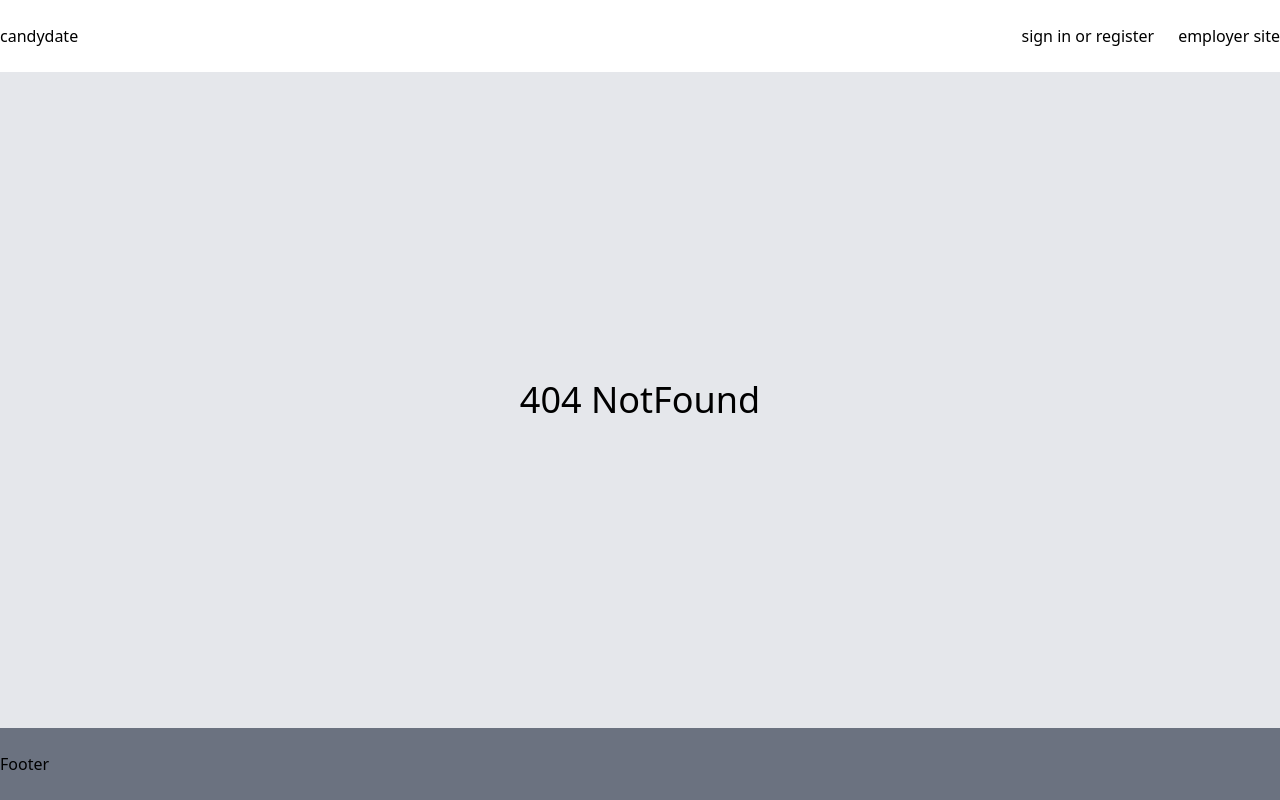
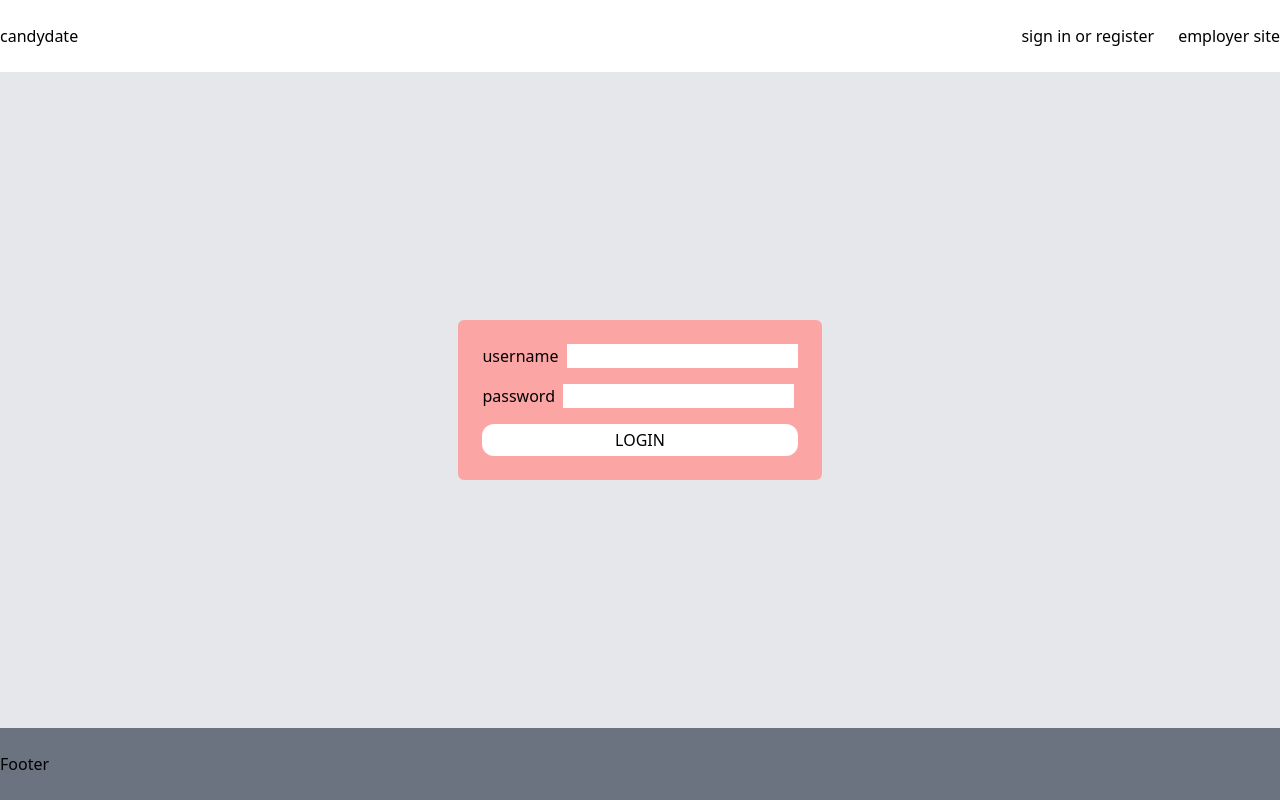
Before and after one commit to ohmuay/candydate, a React (Create React App) app: page /login in a window 1280 px wide. Before the commit this address had no page. Built offline with nearby package versions, Linux system fonts and the light colour scheme; no server answers.

Commit message:
add firebase login

```diff
--- a/package.json
+++ b/package.json
@@ -7,6 +7,7 @@
     "@testing-library/react": "^11.2.7",
     "@testing-library/user-event": "^12.8.3",
     "autoprefixer": "^10.4.4",
+    "firebase": "^9.6.10",
     "postcss": "^8.4.12",
     "react": "^17.0.2",
     "react-dom": "^17.0.2",
--- a/src/App.js
+++ b/src/App.js
@@ -5,6 +5,7 @@ import NavigationBar from "./components/NavigationBar/NavigationBar";
 import HomePage from "./pages/Homepage/HomePage";
 import NotFound from "./pages/NotFound/NotFound";
 import AppWrapper from "./components/AppWrapper/AppWrapper";
+import LoginPage from "./pages/LoginPage/LoginPage";
 
 function App() {
   return (
@@ -13,6 +14,7 @@ function App() {
         <NavigationBar />
         <Routes>
           <Route path="/" element={<HomePage />} />
+          <Route path="/login" element={<LoginPage />} />
           <Route path="*" element={<NotFound />} />
         </Routes>
         <Footer />
--- a/src/components/NavigationBar/NavigationBar.js
+++ b/src/components/NavigationBar/NavigationBar.js
@@ -1,23 +1,22 @@
 import React from "react";
-import { Link } from 'react-router-dom'
+import { Link } from "react-router-dom";
 import Container from "../Container/Container";
 
-
 function NavigationBar() {
-  return <nav className="p-6 xl:px-0">
+  return (
+    <nav className="p-6 xl:px-0">
       <Container className="flex justify-between align-middle">
-      <div>
-        candydate
-      </div>
+        <div>candydate</div>
         <div className="flex gap-6 align-middle">
           <div>
-          <Link to="/">sign in</Link> or <Link to="/register">register</Link>
+            <Link to="/login">sign in</Link> or{" "}
+            <Link to="/register">register</Link>
           </div>
           <Link to="/employer">employer site</Link>
         </div>
       </Container>
-
-  </nav>;
+    </nav>
+  );
 }
 
 export default NavigationBar;
--- /dev/null
+++ b/src/firebase-config.js
@@ -0,0 +1,21 @@
+// Import the functions you need from the SDKs you need
+import { initializeApp } from "firebase/app";
+import { getAnalytics } from "firebase/analytics";
+// TODO: Add SDKs for Firebase products that you want to use
+// https://firebase.google.com/docs/web/setup#available-libraries
+
+// Your web app's Firebase configuration
+// For Firebase JS SDK v7.20.0 and later, measurementId is optional
+const firebaseConfig = {
+  apiKey: process.env.REACT_APP_FIREBASE_API_KEY || "",
+  authDomain: "candydate-43d2f.firebaseapp.com",
+  projectId: "candydate-43d2f",
+  storageBucket: "candydate-43d2f.appspot.com",
+  messagingSenderId: "598801489090",
+  appId: "1:598801489090:web:06445dc47b8ef2d3116f5b",
+  measurementId: "G-20EZ9CXKQV",
+};
+
+// Initialize Firebase
+export const app = initializeApp(firebaseConfig);
+export const analytics = getAnalytics(app);
--- /dev/null
+++ b/src/pages/LoginPage/LoginPage.jsx
@@ -0,0 +1,54 @@
+import React,{useState} from "react";
+import Container from "../../components/Container/Container";
+import { getAuth, signInWithEmailAndPassword, createUserWithEmailAndPassword } from 'firebase/auth'
+import {app} from '../../firebase-config'
+
+function LoginPage() {
+
+  const [username,setUsername] = useState('')
+  const [password,setPassword] = useState('')
+  const [error,setError] = useState('')
+
+
+  const handleUserNameChange = (e)=>{
+    setUsername(e.target.value);
+  }
+
+  const handlePasswordChange = (e)=>{
+    setPassword(e.target.value);
+  }
+
+  const handleSubmit = async (e)=>{
+    e.preventDefault();
+    const authentication = getAuth();
+    try{
+      const response = await signInWithEmailAndPassword(authentication, username, password)
+    }catch(err){
+      console.log(err);
+      setError(err.message)
+    }
+  }
+
+  return (
+    <div className="flex-auto bg-gray-200 grid place-items-center">
+    <Container>
+      <form className="border-2 p-6 bg-red-300 flex flex-col gap-4 rounded-lg"
+        onSubmit={handleSubmit}
+      >
+          <div className="flex gap-2">
+              <label htmlFor="username">username</label>
+              <input type="text" name="username" id="username" value={username} onChange={handleUserNameChange}/>
+          </div>
+          <div className="flex gap-2">
+            <label htmlFor="password">password</label>
+            <input type="password" name="password" id="password" value={password} onChange={handlePasswordChange}/>
+          </div>
+          <button type="submit" className="bg-white py-1 uppercase rounded-xl bg">login</button>
+      </form>
+      <p>{error && error}</p>
+    </Container>
+    </div>
+  );
+}
+
+export default LoginPage;
```
Also changed, not shown: 1 other file (tests, documents, lock files or other folders). Lines whose indentation alone changed are shown as unchanged.
